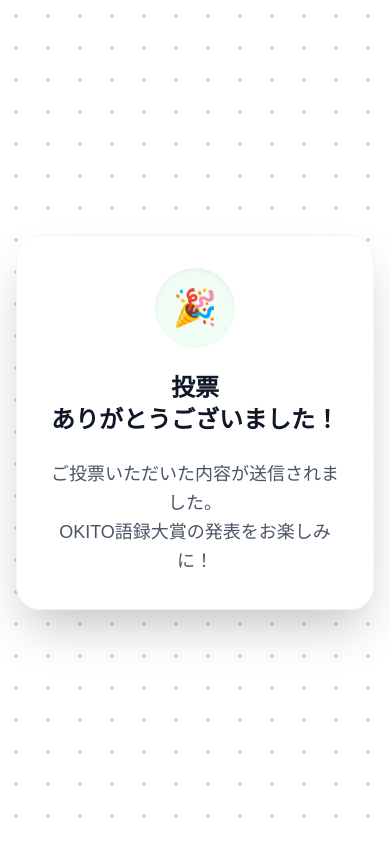
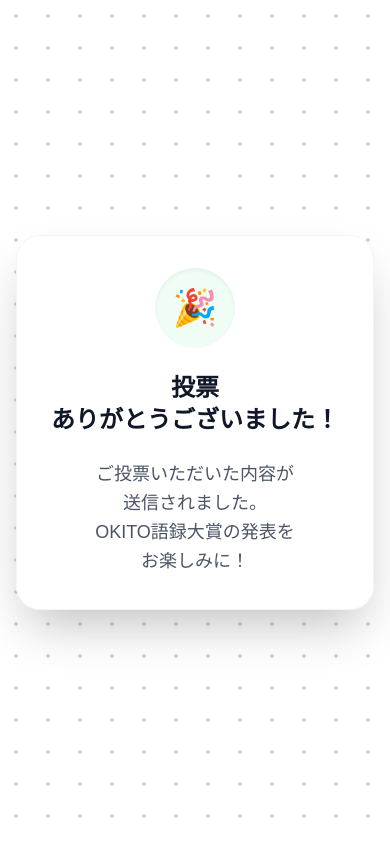
Before and after one commit to syocky/okito-goroku-form, a Next.js app: page /thanks in a window 390 px wide. Built offline with nearby package versions, Linux system fonts and the light colour scheme.

Commit message:
'thanksページのレイアウト修正'

```diff
--- a/app/thanks/page.tsx
+++ b/app/thanks/page.tsx
@@ -38,9 +38,13 @@
         </h1>
 
         <p className="mt-6 text-lg leading-relaxed text-gray-600">
-          ご投票いただいた内容が送信されました。
+          ご投票いただいた内容が
+          <span className="block md:hidden" />
+          送信されました。
           <br />
-          OKITO語録大賞の発表をお楽しみに！
+          OKITO語録大賞の発表を
+          <span className="block md:hidden" />
+          お楽しみに！
         </p>
       </div>
     </main>
```
